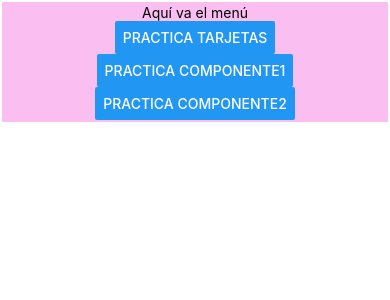
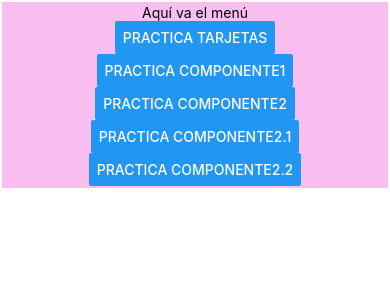
Before and after one commit to 123048180-netizen/PM201, a React Native app in the folder Practica5/miApp2/: screen / in a window 390 px wide. Shown: the top 300 px of the page. Built offline with nearby package versions, Linux system fonts and the light colour scheme.

Commit message:
Presentación 2

```diff
--- /dev/null
+++ b/Practica5/miApp2/Screens/ComponentePressed.js
@@ -0,0 +1,64 @@
+import React, { useState } from 'react';
+import { StyleSheet, Text, View, Pressable } from 'react-native';
+
+export default function PressableScreen() {
+
+    const [contador, setContador] = useState(0);
+
+    return (
+        <View style={styles.container}>
+
+            <Text style={styles.titulo}>
+                Componente Pressable
+            </Text>
+
+            <Pressable
+                onPress={() => setContador(contador + 1)}
+                onLongPress={() => setContador(0)}
+                style={({ pressed }) => [
+                    styles.boton,
+                    {
+                        backgroundColor:
+                            pressed ? '#FF6B6B' : '#6BCB77'
+                    }
+                ]}
+            >
+
+                <Text style={styles.textoBoton}>Presióname</Text>
+
+            </Pressable>
+            <Text>Contador: {contador}</Text>
+
+            <Text>Mantén presionado para reiniciar</Text>
+
+        </View>
+    );
+}
+
+const styles = StyleSheet.create({
+
+    container: {
+        flex: 1,
+        justifyContent: 'center',
+        alignItems: 'center',
+        gap: 15
+    },
+
+    titulo: {
+        fontSize: 24,
+        fontWeight: 'bold'
+    },
+
+    boton: {
+        padding: 15,
+        borderRadius: 10,
+        width: 180,
+        alignItems: 'center'
+    },
+
+    textoBoton: {
+        color: 'white',
+        fontWeight: 'bold'
+    }
+
+});
--- /dev/null
+++ b/Practica5/miApp2/Screens/ComponenteSwitch.js
@@ -0,0 +1,57 @@
+import React, { useState } from 'react';
+import { StyleSheet, Text, View, Switch } from 'react-native';
+
+export default function SwitchScreen() {
+
+    const [encendido, setEncendido] = useState(false);
+
+    return (
+
+        <View style={[
+            styles.container,
+            {
+                backgroundColor:
+                    encendido ? '#222' : '#FFF'
+            }
+        ]}>
+
+            <Text
+                style={{
+                    color:
+                        encendido ? 'white' : 'black'
+                }}
+            >
+                {encendido
+                    ? 'Modo Oscuro Activado'
+                    : 'Modo Oscuro Desactivado'}
+            </Text>
+
+            <Switch
+                value={encendido}
+                onValueChange={setEncendido}
+                trackColor={{
+                    false: '#767577',
+                    true: '#81b0ff'
+                }}
+                thumbColor={
+                    encendido
+                        ? '#2196F3'
+                        : '#f4f3f4'
+                }
+            />
+
+        </View>
+
+    );
+}
+
+const styles = StyleSheet.create({
+
+    container: {
+        flex: 1,
+        justifyContent: 'center',
+        alignItems: 'center',
+        gap: 15
+    }
+
+});
--- a/Practica5/miApp2/Screens/MenuScreen.js
+++ b/Practica5/miApp2/Screens/MenuScreen.js
@@ -5,6 +5,8 @@ import React, {useState} from "react";
 import TarjetasScreen from './TarjetasScreen';
 import Componente1Screen from './Componente1Screen';
 import Componente2 from './Componente2'
+import ComponentePressed from './ComponentePressed'
+import ComponenteSwitch from './ComponenteSwitch'
 
 /*Zona 2; Es donde estará el main y toda la parte de la vista */
 export default function App() {
@@ -16,6 +18,10 @@ export default function App() {
                 return <Componente1Screen />;
             case "Componente2":
                 return <Componente2/>
+            case "ComponentePressed":
+                return <ComponentePressed/>
+            case "ComponenteSwitch":
+                return <ComponenteSwitch/>
             case "menu":
             default:
   return (
@@ -24,7 +30,8 @@ export default function App() {
     <Button title="practica Tarjetas"onPress={() => setScreen("Tarjetas") }></Button>
     <Button title="practica Componente1" onPress={() => setScreen("Componente1")}></Button>
     <Button title="practica Componente2" onPress={() => setScreen("Componente2")}></Button>
-
+    <Button title="practica Componente2.1" onPress={() => setScreen("ComponentePressed")}></Button>
+    <Button title="practica Componente2.2" onPress={() => setScreen("ComponenteSwitch")}></Button>
    </View>
   ); //return
 } //Switch
```
